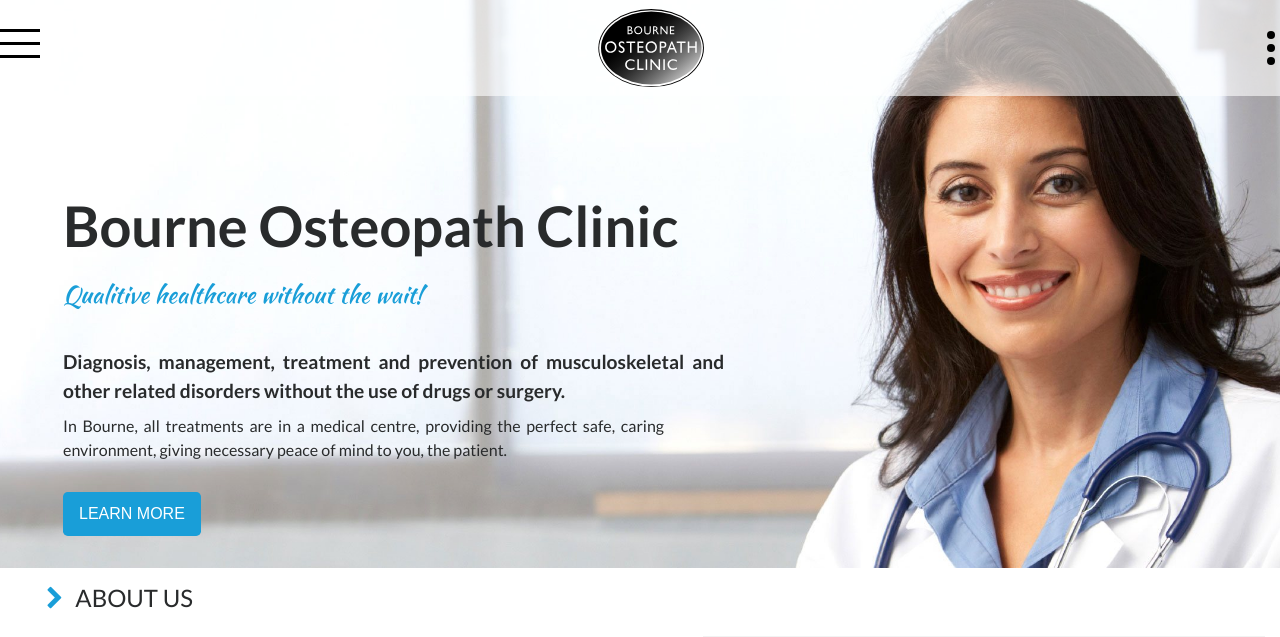
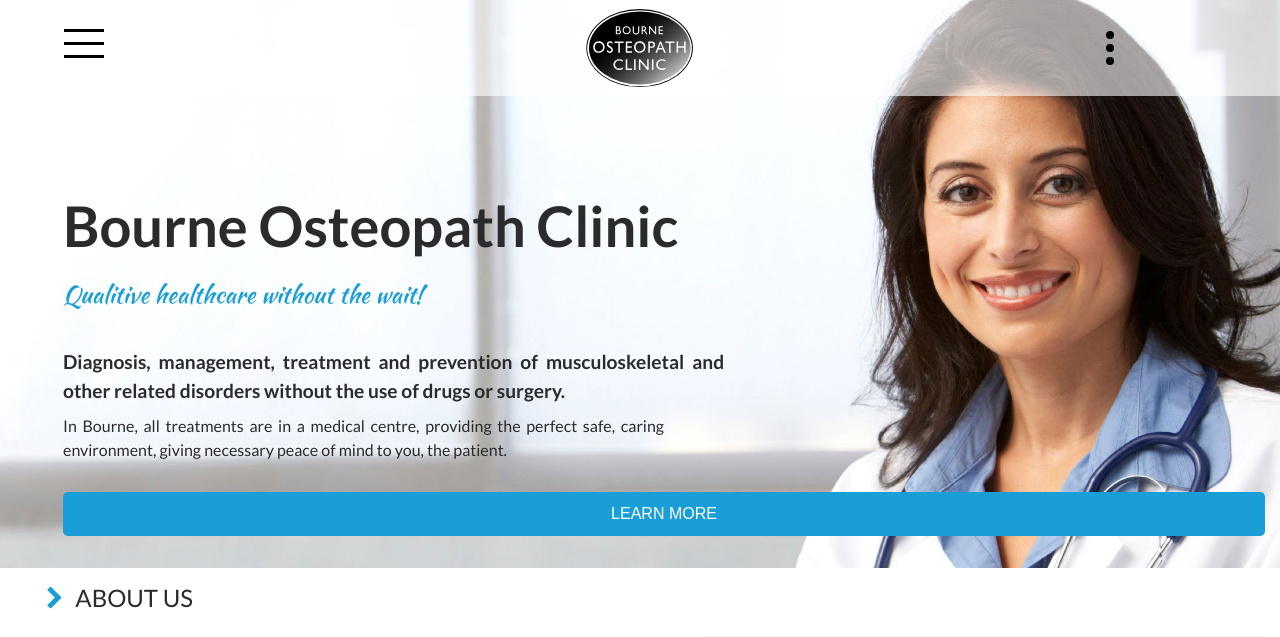
Before and after one commit to olga-chevdarova/clinic, a PHP site: page / in a window 1280 px wide. Shown: the top 637 px of the page. Run offline with PHP 8.4, Linux system fonts and the light colour scheme; some libraries are stand-ins or nearby versions.

Commit message:
some changes

```diff
--- a/css/header4.scss
+++ b/css/header4.scss
@@ -1,45 +1,40 @@
-ul {
-    list-style-type: none;
-}
 
-.row {
-    margin: 0;
-}
-
-.main-menu__row {
-    // box-shadow: 0px 5px 5px #999999;
-    height: 6em;
+.mobile-nav__row {
     width: 100%;
     position: fixed;
     z-index: 200;
     background-color: rgba(255,255,255,0.6);
+}
+
+.mobile-nav__content {
     -webkit-box-pack: justify;
     justify-content: space-between;
     align-items: center;
+    width: 90%;
+    margin: 0 auto;
+    height: 6em;
 }
 
-// .hamburger-menu {
-//     &.li {
-//            right:2%;
-//            position:absolute;
+.mobile-nav__menu-button,.mobile-contacts-button {
+    width:10%;
+}
 
-//     }
-// }
-.js-toggle-menu {
-    &.li {
-        position: absolute;
-        right: 1%;
+.mobile-nav__menu-button {
+    &.open {
+        width:100%;
     }
 }
 
-.hamburger-menu {
+.mobile-nav__logo,.mobile-contacts-button {
+    &.hidden {
+        display:none;
+    }
+}
+
+
+.hamburger-button {
     transition: all 0.3s ease-in-out;
-
-    &:hover {
-        cursor: pointer;
-    }
-
-    .menu-item {
+    .hamburger-item {
         background: black;
         display: block;
         height: 0.1875em;
@@ -49,7 +44,7 @@
     }
 
     &.open {
-        .menu-item {
+        .hamburger-item {
             margin: 0 0 0.3125em;
 
             &:first-child {
@@ -67,11 +62,46 @@
     }
 }
 
+.mobile-nav__logo {
+    height: 5em;
+    width: auto;
+}
+
+.contacts-item {
+    display: block;
+    height: 0.5em;
+    width: 0.5em;
+    border-radius: 0.5em;
+    background-color: black;
+    margin: 0.3em;
+    transition: all 0.3s ease-in-out;
+}
+
+.contacts-button.open {
+    .contacts-item:first-child {
+        -webkit-transform: translateY(0.79em) translateX(-0.79em);
+           -moz-transform: translateY(0.79em) translateX(-0.79em);
+            -ms-transform: translateY(0.79em) translateX(-0.79em);
+             -o-transform: translateY(0.79em) translateX(-0.79em);
+                transform: translateY(0.79em) translateX(-0.79em);
+        transform-origin: 0 0 0;
+    }
+
+    .contacts-item:last-child {
+        -webkit-transform: translateY(-0.79em) translateX(0.79em);
+           -moz-transform: translateY(-0.79em) translateX(0.79em);
+            -ms-transform: translateY(-0.79em) translateX(0.79em);
+             -o-transform: translateY(-0.79em) translateX(0.79em);
+                transform: translateY(-0.79em) translateX(0.79em);
+        transform-origin: 0 0 0;
+    }
+}
+
 
 .nav--MOB__menu {
     position: fixed;
     background-color: white;
-    top: 0;
+    top:0;
     left: -100%;
     height: 100%;
     width: 80%;
@@ -105,50 +135,19 @@
     margin: 0.5em 0;
 }
 
-.main-menu_logo {
-    height: 5em;
-    width: auto;
-}
-
-.contacts-item {
-    display: block;
-    height: 0.5em;
-    width: 0.5em;
-    border-radius: 0.5em;
-    background-color: black;
-    margin: 0.3em;
-    transition: all 0.3s ease-in-out;
-}
 
 
 
-.main-menu__contacts.active {
-    .contacts-item:first-child {
-        -webkit-transform: translateY(0.79em) translateX(-0.79em);
-           -moz-transform: translateY(0.79em) translateX(-0.79em);
-            -ms-transform: translateY(0.79em) translateX(-0.79em);
-             -o-transform: translateY(0.79em) translateX(-0.79em);
-                transform: translateY(0.79em) translateX(-0.79em);
-        transform-origin: 0 0 0;
-    }
 
-       .contacts-item:last-child {
-        -webkit-transform: translateY(-0.79em) translateX(0.79em);
-           -moz-transform: translateY(-0.79em) translateX(0.79em);
-            -ms-transform: translateY(-0.79em) translateX(0.79em);
-             -o-transform: translateY(-0.79em) translateX(0.79em);
-                transform: translateY(-0.79em) translateX(0.79em);
-        transform-origin: 0 0 0;
-    }
-}
+
 
 .contacts--MOB {
-    position:fixed;
-    z-index:2000;
-    right:0;
-    width:85%;
-    top:6em;
-    height:auto;
+    position: fixed;
+    z-index: 2000;
+    right: 0;
+    width: 85%;
+    top: 6em;
+    height: auto;
     background-color: white;
-   right:-100%;
+    right: -100%;
 }
--- a/css/styles.css
+++ b/css/styles.css
@@ -62,6 +62,12 @@
   outline: none;
   text-decoration: none;
   color: #292b2c; }
+
+ul {
+  list-style-type: none; }
+
+.row {
+  margin: 0; }
 
 /* .darker {
     background-color:$text-color;
@@ -246,18 +252,17 @@
   to {
     opacity: 1; } }
 
-ul {
-  list-style-type: none; }
+button {
+  width: 100%;
+  height: auto; }
 
-.row {
-  margin: 0; }
-
-.main-menu__row {
-  height: 6em;
+.mobile-nav__row {
   width: 100%;
   position: fixed;
   z-index: 200;
-  background-color: rgba(255, 255, 255, 0.6);
+  background-color: rgba(255, 255, 255, 0.6); }
+
+.mobile-nav__content {
   -webkit-box-pack: justify;
   -webkit-justify-content: space-between;
   -ms-flex-pack: justify;
@@ -265,19 +270,25 @@
   -webkit-box-align: center;
   -webkit-align-items: center;
   -ms-flex-align: center;
-  align-items: center; }
+  align-items: center;
+  width: 90%;
+  margin: 0 auto;
+  height: 6em; }
 
-.js-toggle-menu.li {
-  position: absolute;
-  right: 1%; }
+.mobile-nav__menu-button, .mobile-contacts-button {
+  width: 10%; }
 
-.hamburger-menu {
+.mobile-nav__menu-button.open {
+  width: 100%; }
+
+.mobile-nav__logo.hidden, .mobile-contacts-button.hidden {
+  display: none; }
+
+.hamburger-button {
   -webkit-transition: all 0.3s ease-in-out;
   -o-transition: all 0.3s ease-in-out;
   transition: all 0.3s ease-in-out; }
-  .hamburger-menu:hover {
-    cursor: pointer; }
-  .hamburger-menu .menu-item {
+  .hamburger-button .hamburger-item {
     background: black;
     display: block;
     height: 0.1875em;
@@ -286,9 +297,9 @@
     -o-transition: all 0.3s ease-in-out;
     transition: all 0.3s ease-in-out;
     width: 2.5em; }
-  .hamburger-menu.open .menu-item {
+  .hamburger-button.open .hamburger-item {
     margin: 0 0 0.3125em; }
-    .hamburger-menu.open .menu-item:first-child {
+    .hamburger-button.open .hamburger-item:first-child {
       -webkit-transform: rotate(45deg);
       -ms-transform: rotate(45deg);
       -o-transform: rotate(45deg);
@@ -297,9 +308,9 @@
       -ms-transform-origin: 0.625em;
       -o-transform-origin: 0.625em;
       transform-origin: 0.625em; }
-    .hamburger-menu.open .menu-item:nth-child(2) {
+    .hamburger-button.open .hamburger-item:nth-child(2) {
       opacity: 0; }
-    .hamburger-menu.open .menu-item:nth-child(3) {
+    .hamburger-button.open .hamburger-item:nth-child(3) {
       -webkit-transform: rotate(-45deg);
       -ms-transform: rotate(-45deg);
       -o-transform: rotate(-45deg);
@@ -308,6 +319,41 @@
       -ms-transform-origin: 0.5em;
       -o-transform-origin: 0.5em;
       transform-origin: 0.5em; }
+
+.mobile-nav__logo {
+  height: 5em;
+  width: auto; }
+
+.contacts-item {
+  display: block;
+  height: 0.5em;
+  width: 0.5em;
+  border-radius: 0.5em;
+  background-color: black;
+  margin: 0.3em;
+  -webkit-transition: all 0.3s ease-in-out;
+  -o-transition: all 0.3s ease-in-out;
+  transition: all 0.3s ease-in-out; }
+
+.contacts-button.open .contacts-item:first-child {
+  -webkit-transform: translateY(0.79em) translateX(-0.79em);
+  -ms-transform: translateY(0.79em) translateX(-0.79em);
+  -o-transform: translateY(0.79em) translateX(-0.79em);
+  transform: translateY(0.79em) translateX(-0.79em);
+  -webkit-transform-origin: 0 0 0;
+  -ms-transform-origin: 0 0 0;
+  -o-transform-origin: 0 0 0;
+  transform-origin: 0 0 0; }
+
+.contacts-button.open .contacts-item:last-child {
+  -webkit-transform: translateY(-0.79em) translateX(0.79em);
+  -ms-transform: translateY(-0.79em) translateX(0.79em);
+  -o-transform: translateY(-0.79em) translateX(0.79em);
+  transform: translateY(-0.79em) translateX(0.79em);
+  -webkit-transform-origin: 0 0 0;
+  -ms-transform-origin: 0 0 0;
+  -o-transform-origin: 0 0 0;
+  transform-origin: 0 0 0; }
 
 .nav--MOB__menu {
   position: fixed;
@@ -342,41 +388,6 @@
   background-color: pink;
   padding: 0.5em;
   margin: 0.5em 0; }
-
-.main-menu_logo {
-  height: 5em;
-  width: auto; }
-
-.contacts-item {
-  display: block;
-  height: 0.5em;
-  width: 0.5em;
-  border-radius: 0.5em;
-  background-color: black;
-  margin: 0.3em;
-  -webkit-transition: all 0.3s ease-in-out;
-  -o-transition: all 0.3s ease-in-out;
-  transition: all 0.3s ease-in-out; }
-
-.main-menu__contacts.active .contacts-item:first-child {
-  -webkit-transform: translateY(0.79em) translateX(-0.79em);
-  -ms-transform: translateY(0.79em) translateX(-0.79em);
-  -o-transform: translateY(0.79em) translateX(-0.79em);
-  transform: translateY(0.79em) translateX(-0.79em);
-  -webkit-transform-origin: 0 0 0;
-  -ms-transform-origin: 0 0 0;
-  -o-transform-origin: 0 0 0;
-  transform-origin: 0 0 0; }
-
-.main-menu__contacts.active .contacts-item:last-child {
-  -webkit-transform: translateY(-0.79em) translateX(0.79em);
-  -ms-transform: translateY(-0.79em) translateX(0.79em);
-  -o-transform: translateY(-0.79em) translateX(0.79em);
-  transform: translateY(-0.79em) translateX(0.79em);
-  -webkit-transform-origin: 0 0 0;
-  -ms-transform-origin: 0 0 0;
-  -o-transform-origin: 0 0 0;
-  transform-origin: 0 0 0; }
 
 .contacts--MOB {
   position: fixed;
--- a/css/styles.scss
+++ b/css/styles.scss
@@ -90,7 +90,13 @@
   color:$text-color;
 }
 
+ul {
+    list-style-type: none;
+}
 
+.row {
+    margin: 0;
+}
 
 /* .darker {
     background-color:$text-color;
--- a/index.html
+++ b/index.html
@@ -9,15 +9,14 @@
   <body>
     <header class="header">
       <div class="header__main-menu">
-        <div class="main-menu__row row">
-          <div class="main-menu__content">
-            <div class="main-menu__nav">
-              <div class="main-menu__nav--MOB">
-                <div class="nav--MOB__toggle-button"><a href="#" class="mobile-menu-toggle js-toggle-menu hamburger-menu"><span class="menu-item"></span><span class="menu-item"></span><span class="menu-item"></span></a></div>
+        <div class="mobile-nav__row">
+          <div class="mobile-nav__content row">
+            <div class="mobile-nav__menu-button">
+              <div role="button" class="hamburger-button"><span class="hamburger-item"></span><span class="hamburger-item"></span><span class="hamburger-item"></span></div>
+            </div><img src="img/logo.svg" alt="" class="svg--img mobile-nav__logo">
+            <div class="mobile-contacts-button">
+              <div class="contacts-button"><span class="contacts-item"></span><span class="contacts-item"></span><span class="contacts-item"></span></div>
             </div>
-            </div>
-          </div><img src="img/logo.svg" alt="" class="svg--img main-menu_logo">
-          <div class="main-menu__contacts"><a href="#" class="contacts-button"><span class="contacts-item"></span><span class="contacts-item"></span><span class="contacts-item"></span></a></div>
           </div>
           <nav class="nav--MOB__menu">
             <ul class="menu--MOB__content">
@@ -34,6 +33,7 @@
           <div class="contacts--MOB">
             <div class="contact--MOB__content">
               <div> Lorem ipsum dolor sit amet, consectetur adipisicing elit. Molestias et nostrum harum, ab doloremque aspernatur voluptas nihil magni ut laudantium omnis. Voluptates distinctio nesciunt, vitae.</div>
+            </div>
           </div>
         </div>
       </div>
```
Also changed, not shown: jade/header4.jade (+34 -36 lines), js/script.js (+49 -36 lines). Lines whose indentation alone changed are shown as unchanged.
